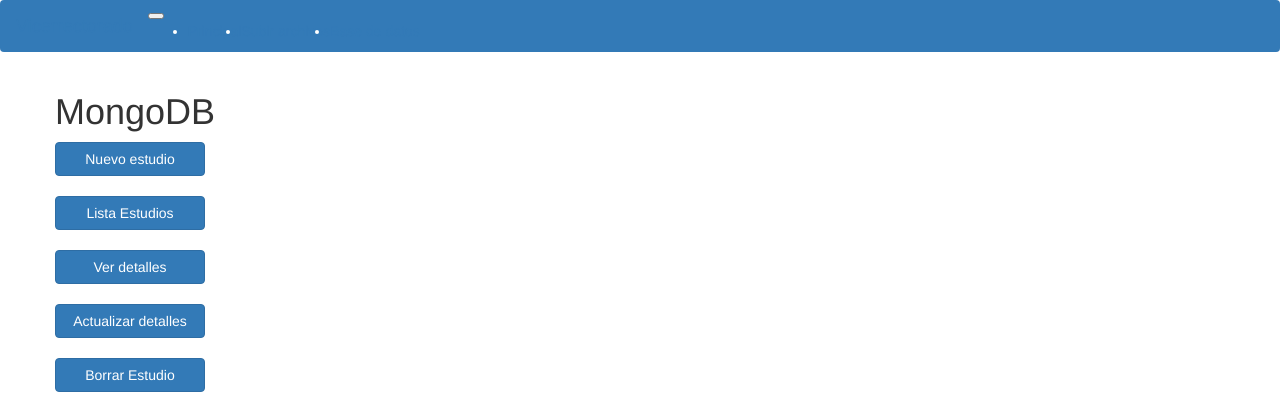
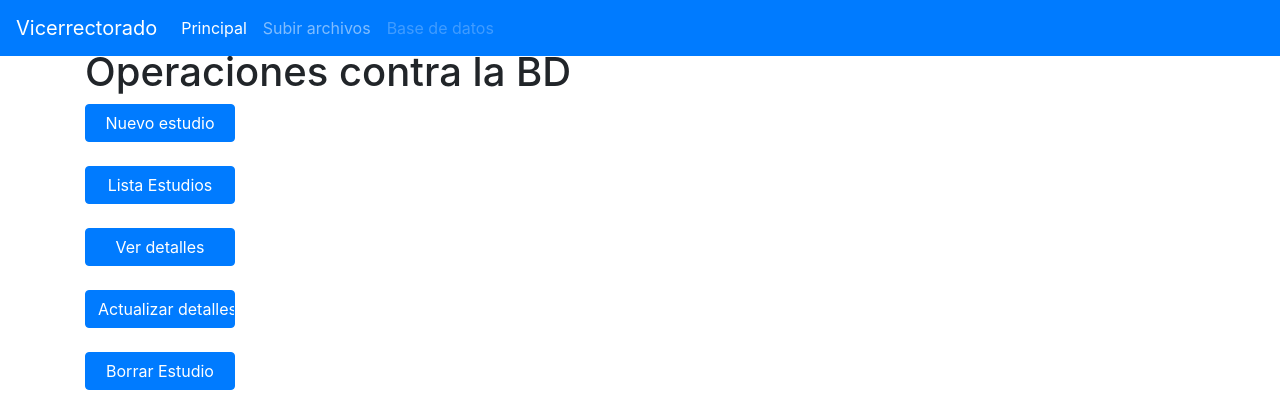
Before and after one commit to Axoahi/Vicerrec, a Flask app: page /newEst in a window 1280 px wide. Shown: the top 420 px of the page. Run offline with Flask 2, Linux system fonts and the light colour scheme; some libraries are stand-ins or nearby versions.

Commit message:
cambios en menu

```diff
--- a/app/templates/public/about.html
+++ b/app/templates/public/about.html
@@ -25,7 +25,7 @@
                 <a class="nav-link" href="http://localhost:5000/upload">Subir archivos</a>
             </li>
             <li class="nav-item">
-                <a class="nav-link" href="http://localhost:5000/listado">Base de datos</a>
+                <a class="nav-link disabled" href="http://localhost:5000/listado">Base de datos</a>
             </li>
         </ul>
     </div>
--- a/app/templates/public/complete.html
+++ b/app/templates/public/complete.html
@@ -26,7 +26,7 @@
                 <a class="nav-link" href="http://localhost:5000/upload">Subir archivos</a>
             </li>
             <li class="nav-item">
-                <a class="nav-link" href="http://localhost:5000/listado">Base de datos</a>
+                <a class="nav-link disabled" href="http://localhost:5000/listado">Base de datos</a>
             </li>
         </ul>
     </div>
--- a/app/templates/public/index.html
+++ b/app/templates/public/index.html
@@ -25,7 +25,7 @@
                 <a class="nav-link" href="http://localhost:5000/upload">Subir archivos</a>
             </li>
             <li class="nav-item">
-                <a class="nav-link" href="http://localhost:5000/listado">Base de datos</a>
+                <a class="nav-link disabled" href="http://localhost:5000/listado">Base de datos</a>
             </li>
         </ul>
     </div>
--- a/app/templates/public/mongoDB.html
+++ b/app/templates/public/mongoDB.html
@@ -2,12 +2,15 @@
 <html>
 <head>
 <title>mongoDB</title>
- <script src="https://ajax.googleapis.com/ajax/libs/jquery/1.12.0/jquery.min.js"></script>
+ <title>Upload</title>
+    <script src="https://ajax.googleapis.com/ajax/libs/jquery/1.12.0/jquery.min.js"></script>
+
     <!-- Bootstrap -->
-    <link rel="stylesheet" href="https://stackpath.bootstrapcdn.com/bootstrap/3.4.1/css/bootstrap.min.css"
-          integrity="sha384-HSMxcRTRxnN+Bdg0JdbxYKrThecOKuH5zCYotlSAcp1+c8xmyTe9GYg1l9a69psu" crossorigin="anonymous"
+    <link rel="stylesheet" href="https://stackpath.bootstrapcdn.com/bootstrap/4.4.0/css/bootstrap.min.css" integrity="sha384-SI27wrMjH3ZZ89r4o+fGIJtnzkAnFs3E4qz9DIYioCQ5l9Rd/7UAa8DHcaL8jkWt" crossorigin="anonymous">
 </head>
 <body>
+<br>
+<br>
 <nav class="navbar navbar-expand-lg navbar-dark bg-primary fixed-top">
     <a class="navbar-brand" href="#">Vicerrectorado</a>
     <button class="navbar-toggler" type="button" data-toggle="collapse" data-target="#navbarNav" aria-controls="navbarNav" aria-expanded="false" aria-label="Toggle navigation">
@@ -22,11 +25,12 @@
                 <a class="nav-link" href="http://localhost:5000/upload">Subir archivos</a>
             </li>
             <li class="nav-item">
-                <a class="nav-link" href="http://localhost:5000/listado">Base de datos</a>
+                <a class="nav-link disabled" href="http://localhost:5000/listado">Base de datos</a>
             </li>
         </ul>
     </div>
 </nav>
+
 <!-- jQuery (necessary for Bootstrap's JavaScript plugins) -->
 <script src="https://code.jquery.com/jquery-1.12.4.min.js"
         integrity="sha384-nvAa0+6Qg9clwYCGGPpDQLVpLNn0fRaROjHqs13t4Ggj3Ez50XnGQqc/r8MhnRDZ"
@@ -39,7 +43,7 @@
 <div class="container">
     <div class="row">
         <div class="col-md">
-            <h1>MongoDB</h1>
+            <h1>Operaciones contra la BD</h1>
         </div>
     </div>
     <div class="row">
--- a/app/views.py
+++ b/app/views.py
@@ -352,4 +352,4 @@
     return render_template("public/about.html")
 
 if __name__ == "__main__":
-    app.run(port=5000, debug=True)
+    app.run(port=5000,debug=True)
```
Also changed, not shown: app/templates/public/upload.html (+5 -5 lines).
